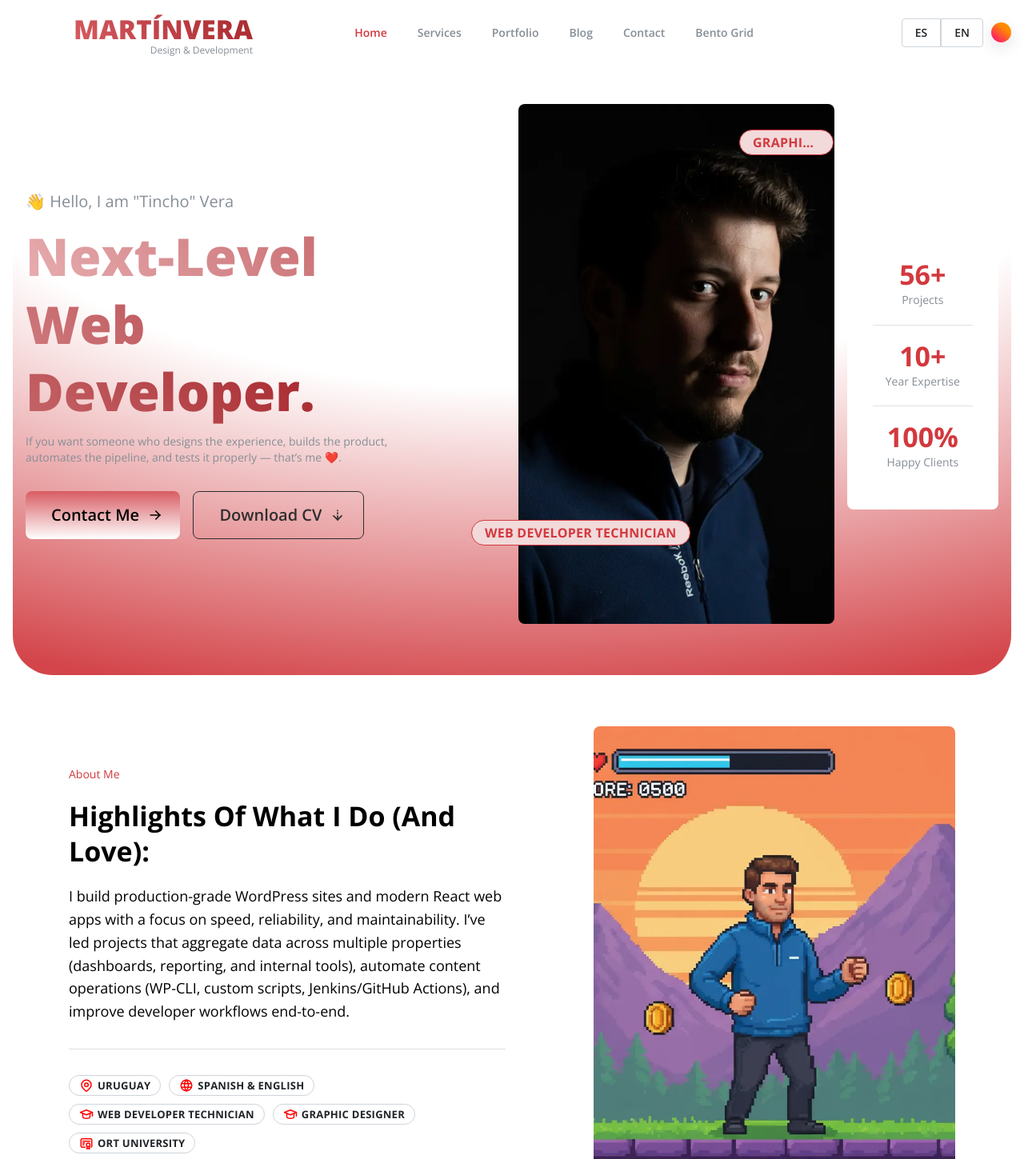
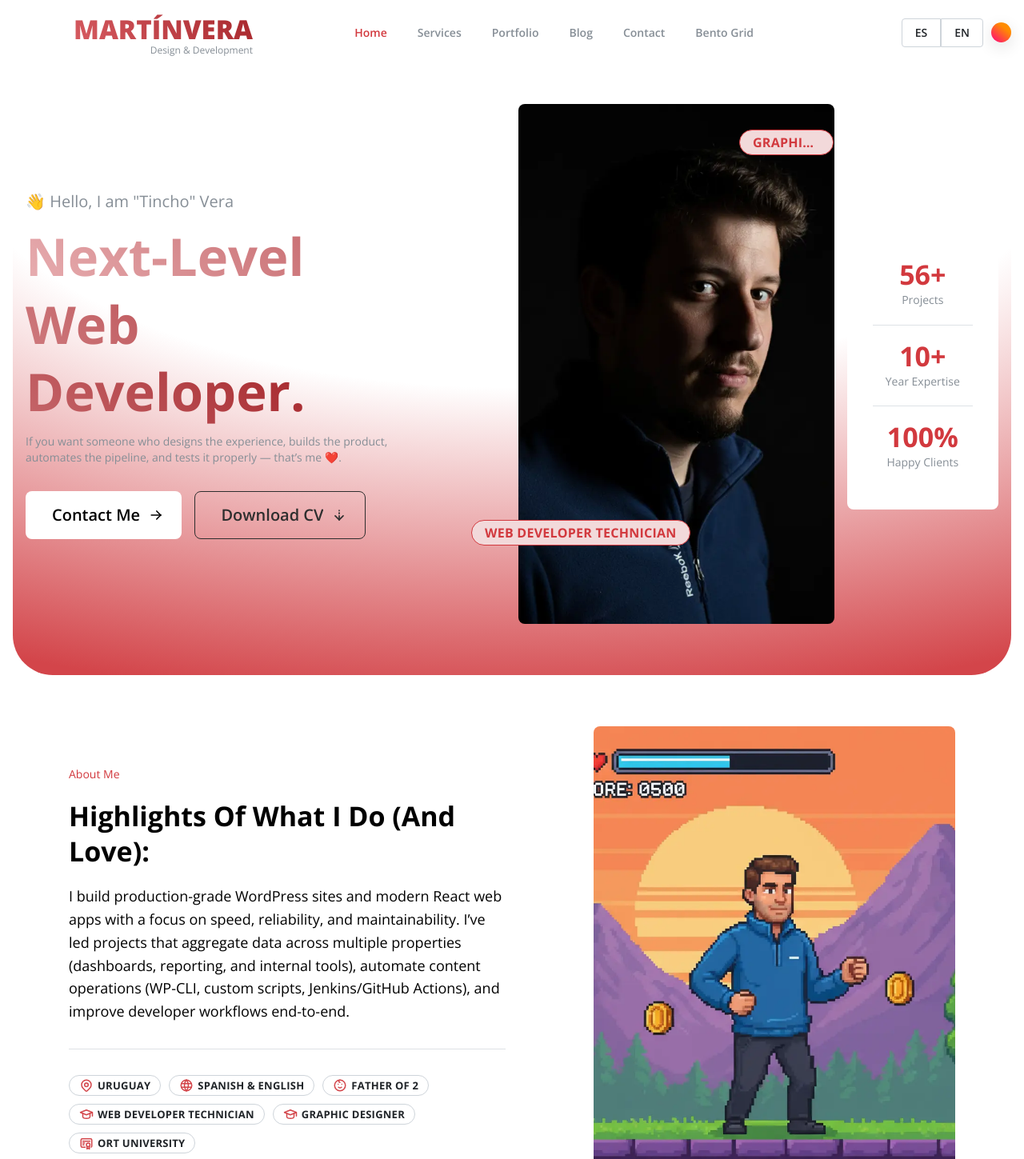
Before and after one commit to mvera8/tincho-portfolio-react, a React (Vite) app: page / in a window 1280 px wide. Shown: the top 1449 px of the page at 80% size. Built offline with nearby package versions, Linux system fonts and the light colour scheme.

Commit message:
first-commit-extended 17

```diff
--- a/src/components/GroupBadge.jsx
+++ b/src/components/GroupBadge.jsx
@@ -1,16 +1,18 @@
-import { Badge, Group } from '@mantine/core'
+import { Badge, Group, useMantineTheme } from '@mantine/core'
 import T from "../i18n/T.jsx";
-import { IconSchool, IconMapPin, IconCertificate, IconWorld } from '@tabler/icons-react';
+import { IconSchool, IconMapPin, IconCertificate, IconWorld, IconMoodKid } from '@tabler/icons-react';
 
 export const GroupBadge = () => {
+	const theme = useMantineTheme();
 
 	return (
 		<Group gap="xs" mb="md">
-			<Badge variant="default" leftSection={<IconMapPin color='red' size={18} />} size="lg">Uruguay</Badge>
-			<Badge variant="default" leftSection={<IconWorld color='red' size={18} />} size="lg"><T k="about.languages" /></Badge>
-			<Badge variant="default" leftSection={<IconSchool color='red' size={18} />} size="lg"><T k="about.degree1" /></Badge>
-			<Badge variant="default" leftSection={<IconSchool color='red' size={18} />} size="lg"><T k="about.degree2" /></Badge>
-			<Badge variant="default" leftSection={<IconCertificate color='red' size={18} />} size="lg"><T k="about.study" /></Badge>
+			<Badge variant="default" leftSection={<IconMapPin color={theme.colors.red[5]} size={18} />} size="lg">Uruguay</Badge>
+			<Badge variant="default" leftSection={<IconWorld color={theme.colors.red[5]} size={18} />} size="lg"><T k="about.languages" /></Badge>
+			<Badge variant="default" leftSection={<IconMoodKid color={theme.colors.red[5]} size={18} />} size="lg"><T k="about.father" /></Badge>
+			<Badge variant="default" leftSection={<IconSchool color={theme.colors.red[5]} size={18} />} size="lg"><T k="about.degree1" /></Badge>
+			<Badge variant="default" leftSection={<IconSchool color={theme.colors.red[5]} size={18} />} size="lg"><T k="about.degree2" /></Badge>
+			<Badge variant="default" leftSection={<IconCertificate color={theme.colors.red[5]} size={18} />} size="lg"><T k="about.study" /></Badge>
 		</Group>
 	)
 }
--- a/src/components/MvSection.jsx
+++ b/src/components/MvSection.jsx
@@ -7,7 +7,7 @@ export const MvSection = ({ children, bg = false, size = "lg", align = "left", p
   // Resolver valor final de background
   let bgValue;
   if (bg === true) {
-    bgValue = colorScheme === "dark" ? "dark" : "red.1";
+    bgValue = colorScheme === "dark" ? "dark" : "gray.1";
   } else if (bg === false || bg == null) {
     bgValue = "transparent";
   } else {
--- a/src/components/TextDisplay.jsx
+++ b/src/components/TextDisplay.jsx
@@ -6,7 +6,7 @@ export const TextDisplay = ({text, gradient}) => {
 	const colorScheme = useMantineColorScheme();
 
 	return (
-		<Title order={1} c="gray" fw={900} className={classes.title} mb="xs">
+		<Title order={1} c="gray" className={classes.title} mb="xs">
 			{text}{' '}
 			<Text
 				component="span"
--- a/src/locales/en.json
+++ b/src/locales/en.json
@@ -29,6 +29,7 @@
 	"about.study": "ORT University",
 	"about.degree1": "Web Developer Technician",
 	"about.degree2": "Graphic Designer",
+	"about.father": "Father of 2",
 	"list.items": [
 		"Quick response and personalized advice",
 		"Results that speak for themselves"
--- a/src/locales/es.json
+++ b/src/locales/es.json
@@ -29,6 +29,7 @@
 	"about.study": "Universidad ORT",
 	"about.degree1": "Tecnico en Diseño Web",
 	"about.degree2": "Diseñador Gráfico",
+	"about.father": "Padre de 2",
 	"list.items": [
 		"Respuesta rápida y asesoria personalizada",
 		"Resultados que hablan por si solos"
--- a/src/pages/Blog.page.jsx
+++ b/src/pages/Blog.page.jsx
@@ -1,6 +1,5 @@
 import { Center, SimpleGrid, Stack } from '@mantine/core';
 import { ArticleCardImage, Footer, MvSection, Navbar, TextDisplay } from '../components';
-import { ContactSection } from '../sections';
 
 export const BlogPage = () => {
 	return (
@@ -20,8 +19,6 @@ export const BlogPage = () => {
 					</Stack>
 				</SimpleGrid>
 			</MvSection>
-
-			<ContactSection />
 			<Footer />
 		</>
 	)
--- a/src/pages/Contact.page.jsx
+++ b/src/pages/Contact.page.jsx
@@ -1,6 +1,6 @@
 import { Center } from '@mantine/core';
 import { Footer, MvSection, Navbar, TextDisplay } from '../components';
-import { ContactSection } from '../sections';
+import { ContactSection, FaqsSection } from '../sections';
 import T from "../i18n/T.jsx";
 
 export const ContactPage = () => {
@@ -13,6 +13,7 @@ export const ContactPage = () => {
 				</Center>
 			</MvSection>
 			<ContactSection />
+			<FaqsSection />
 			<Footer />
 		</>
 	)
--- a/src/pages/ServicePost.page.jsx
+++ b/src/pages/ServicePost.page.jsx
@@ -1,6 +1,6 @@
 import { Box, Button, Card, Container, Image, SimpleGrid, Text, Title, useMantineTheme } from "@mantine/core"
 import { ArticleCardImage, Footer, Navbar, SectionTitle, TextDimmed, TextDisplay, TextList } from "../components"
-import { ContactSection, FaqsSection } from "../sections"
+import { FaqsSection } from "../sections"
 import { IconChevronRight } from "@tabler/icons-react";
 import T from "../i18n/T.jsx";
 import { Navigate, useParams } from "react-router-dom";
@@ -148,7 +148,6 @@ export const ServicePostPage = () => {
 			</Box>
 
 			<FaqsSection />
-			<ContactSection />
 			<Footer />
 		</>
 	)
--- a/src/sections/HeroSection.jsx
+++ b/src/sections/HeroSection.jsx
@@ -24,8 +24,7 @@ export const HeroSection = () => {
 						<Button
 							component="a"
 							href="/contact"
-							variant="gradient"
-							gradient={{ from: colorScheme.colorScheme === 'dark' ? 'red.8' : 'red.4', to: 'white', deg: 180 }}
+							variant="white"
 							c="black"
 							size="xl"
 							radius="md"
--- a/src/sections/ResumeSection.jsx
+++ b/src/sections/ResumeSection.jsx
@@ -39,7 +39,7 @@ export const ResumeSection = () => {
 												size="xl"
 												component="a"
 												target='_blank'
-												href={link}
+												href={link + '?ref=martinvera.com.uy'}
 												aria-label={title}>
 												<IconArrowUpRight size={22} />
 											</ActionIcon>
@@ -48,7 +48,7 @@ export const ResumeSection = () => {
 											<TextDimmed text={time} />
 										</Table.Td>
 										<Table.Td ta="start" py="md">
-											<Anchor href={link} target="_blank">
+											<Anchor href={link + '?ref=martinvera.com.uy'} target="_blank">
 												<Title order={3} size="h2" c="red">{title}</Title>
 											</Anchor>
 											<Text>{puesto}</Text>
```
